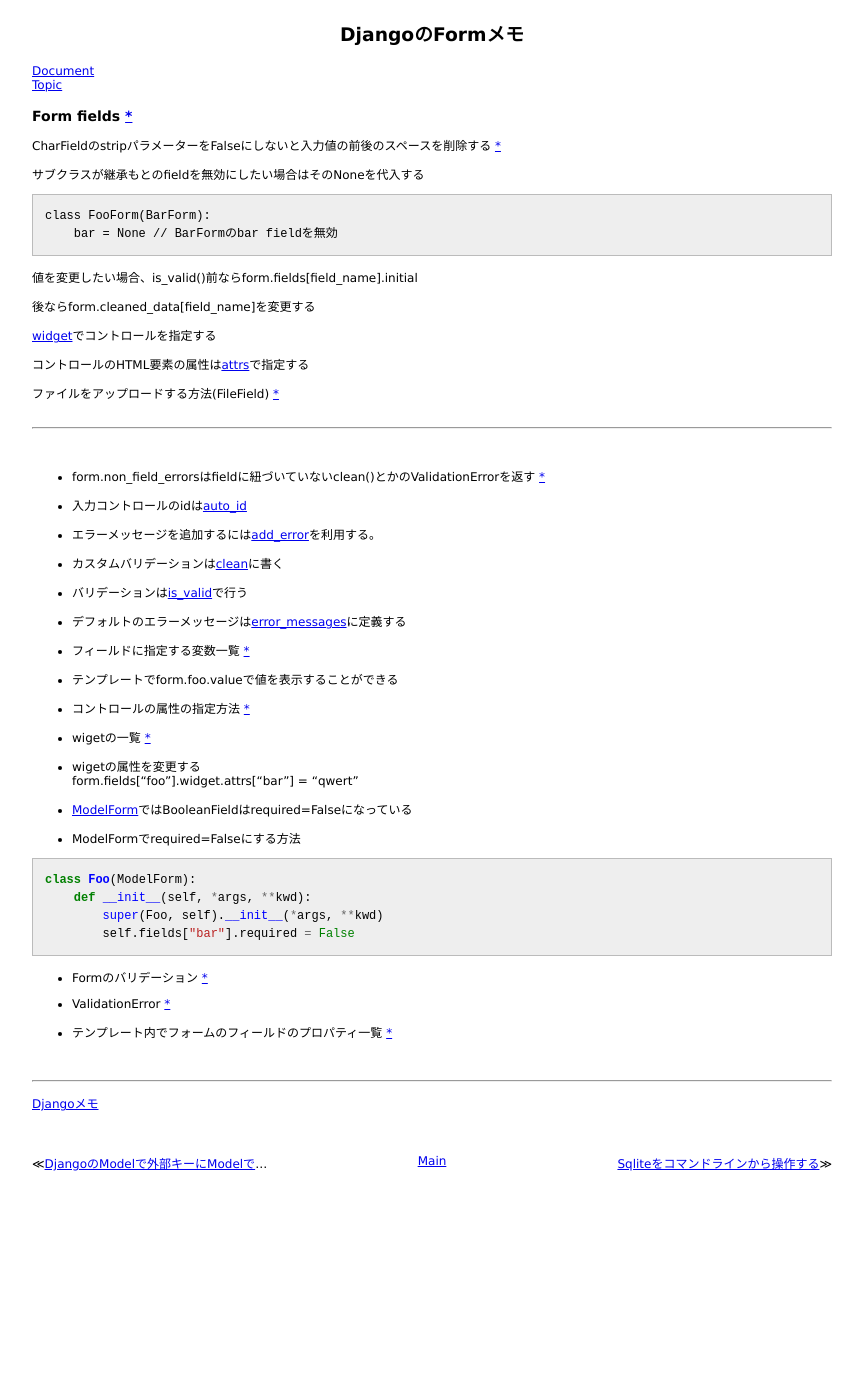
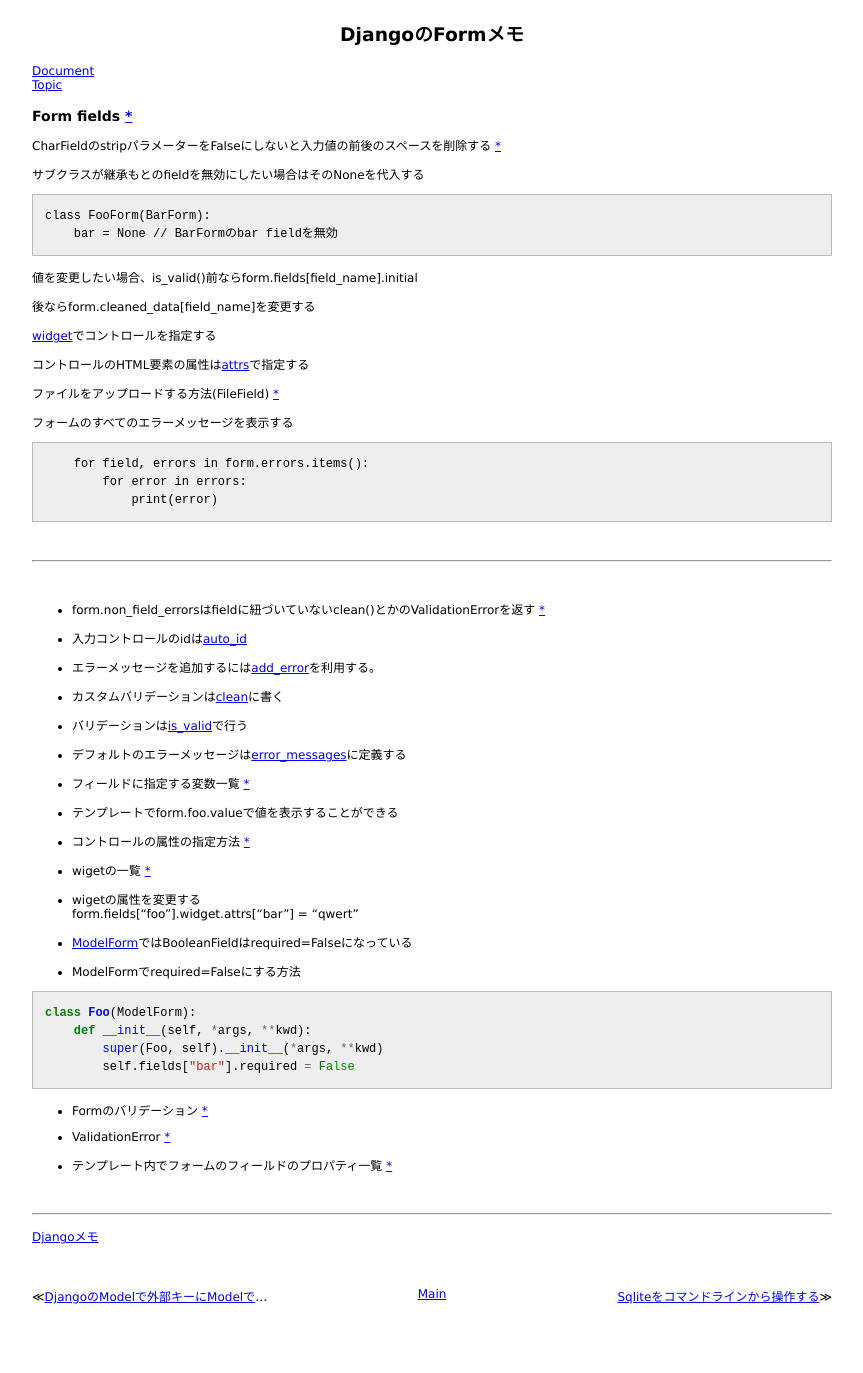
Before and after one commit to 38elements/38elements.github.com, a Jekyll site: the page built from _posts/2014-12-02-django-forms.md, in a window 1280 px wide. Shown: the whole page, without its empty margins (208-1071 px from the left). Built offline with Jekyll 4.4.1, drawn with Linux system fonts in a browser that asks for light colours; before the commit the page ends 1240 px from its top, so only the background shows below that.

Commit message:
Update 2014-12-02-django-forms.md

````diff
--- a/_posts/2014-12-02-django-forms.md
+++ b/_posts/2014-12-02-django-forms.md
@@ -23,6 +23,14 @@ class FooForm(BarForm):
 コントロールのHTML要素の属性は[attrs](https://docs.djangoproject.com/en/1.9/ref/forms/widgets/#django.forms.Widget.attrs)で指定する
 
 ファイルをアップロードする方法(FileField) [\*](https://docs.djangoproject.com/en/stable/topics/http/file-uploads/)
+
+フォームのすべてのエラーメッセージを表示する
+
+```
+    for field, errors in form.errors.items():
+        for error in errors:
+            print(error)
+```
 <br>
 
 <hr>
````
